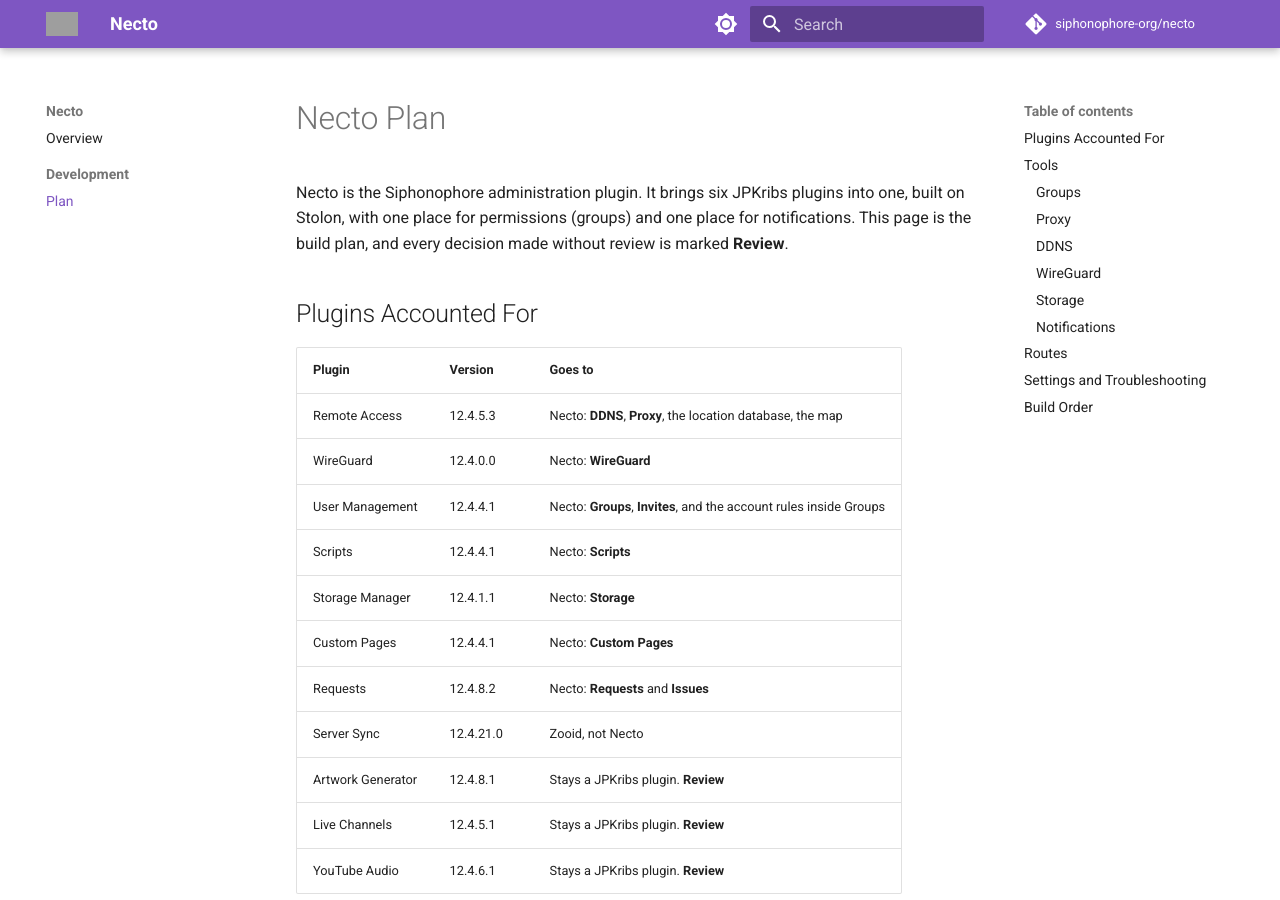
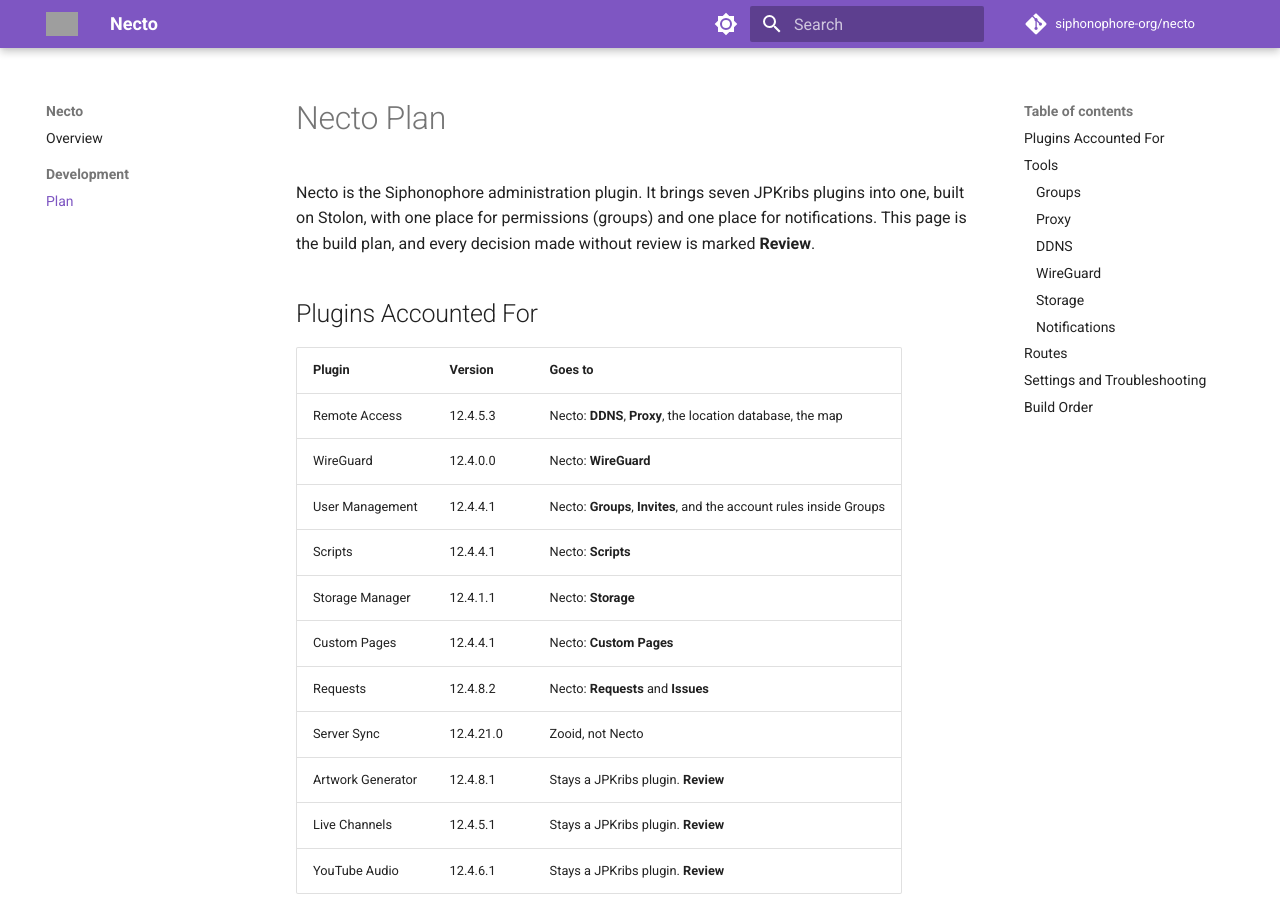
Before and after one commit to siphonophore-org/necto, an MkDocs documentation site: the page built from docs/Plan.md, in a window 1280 px wide and 900 px high. Built offline with MkDocs 1.6.1 and Material for MkDocs 9.7.7, drawn with Linux system fonts in a browser that asks for light colours; comment, search, counter and statistics services are not loaded; some of the changed text lies outside the part shown; grey boxes are pictures that could not be loaded.

Commit message:
count seven plugins and note the routes are free

```diff
--- a/build.yaml
+++ b/build.yaml
@@ -7,7 +7,7 @@ targetAbi: "12.4.0.0"
 framework: "net10.0"
 overview: "Tools to keep your Jellyfin server reachable, secure and healthy."
 description: >
-  Necto is the Siphonophore administration plugin. It brings six JPKribs plugins into one, built on Stolon, with one place for permissions (groups) and one place for notifications.
+  Necto is the Siphonophore administration plugin. It brings seven JPKribs plugins into one, built on Stolon, with one place for permissions (groups) and one place for notifications.
 category: "Administration"
 owner: "siphonophore"
 artifacts:
--- a/docs/Plan.md
+++ b/docs/Plan.md
@@ -1,6 +1,6 @@
 # Necto Plan
 
-Necto is the Siphonophore administration plugin. It brings six JPKribs plugins into one, built on Stolon, with one place for permissions (groups) and one place for notifications. This page is the build plan, and every decision made without review is marked **Review**.
+Necto is the Siphonophore administration plugin. It brings seven JPKribs plugins into one, built on Stolon, with one place for permissions (groups) and one place for notifications. This page is the build plan, and every decision made without review is marked **Review**.
 
 ## Plugins Accounted For
 
```
Also changed, not shown: other parts of docs/Plan.md (+1 -1 lines).
